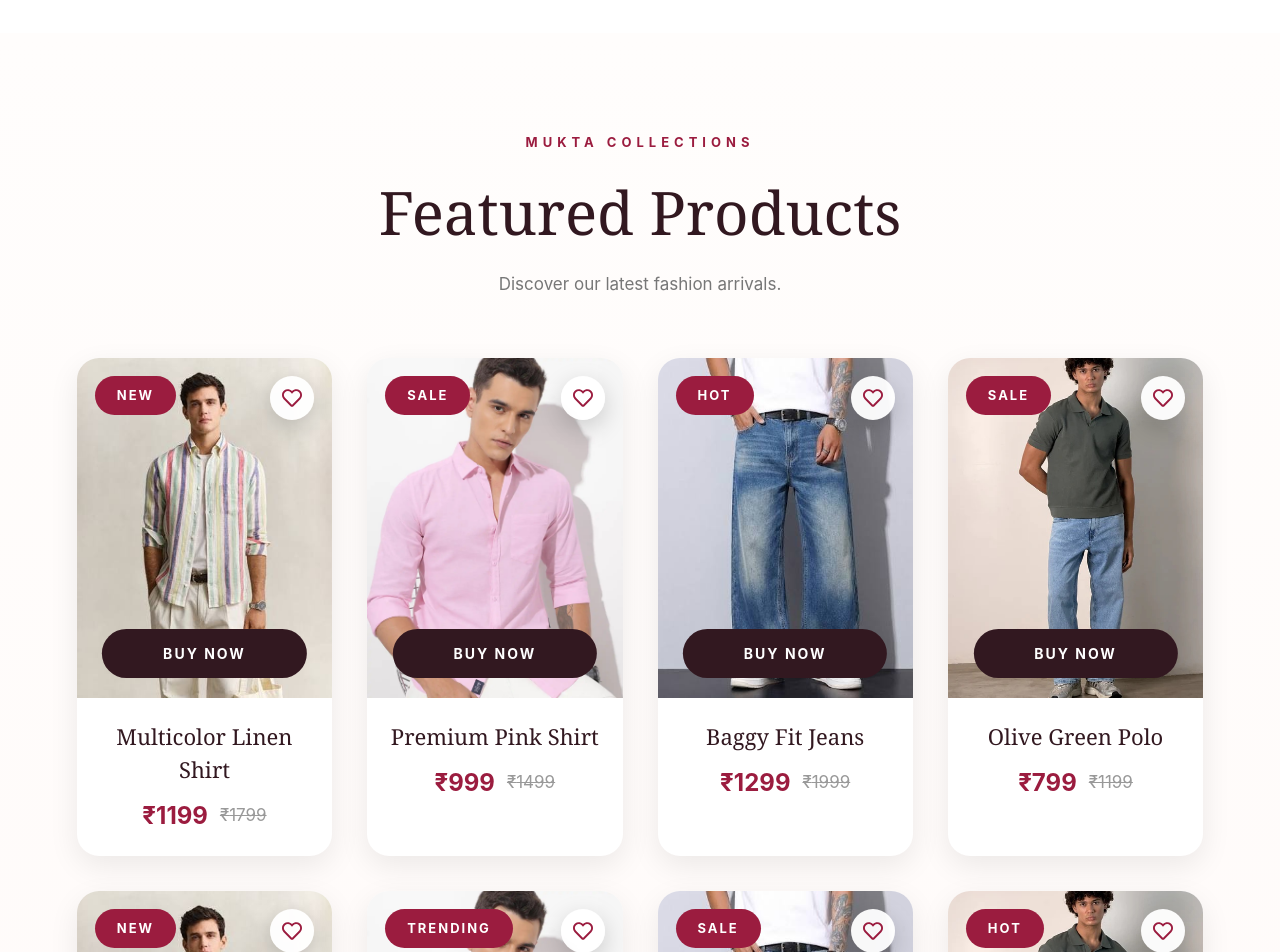
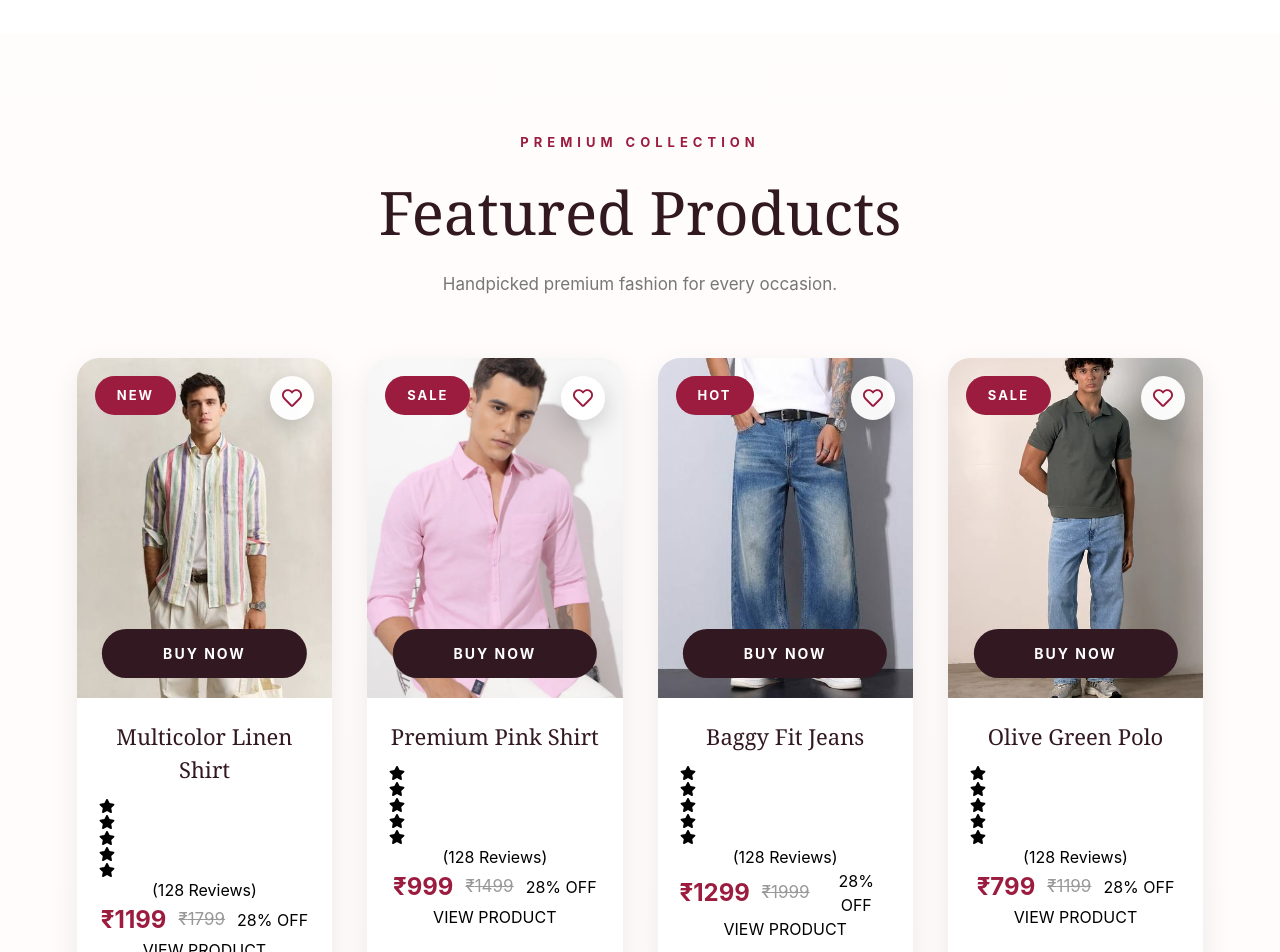
Before and after one commit to rahulsand100/MUKTA-FANCY-STORE, a React (Vite) app in the folder client/: page / in a window 1280 px wide. Shown: the part 3460-4412 px from the top of the page. Built offline with nearby package versions, Linux system fonts and the light colour scheme.

Commit message:
adding featured product

```diff
--- a/client/src/components/FeaturedProducts/FeaturedProducts.jsx
+++ b/client/src/components/FeaturedProducts/FeaturedProducts.jsx
@@ -1,34 +1,43 @@
 import "./FeaturedProducts.css";
 import { useNavigate } from "react-router-dom";
 import products from "../../data/products";
-import { FaHeart, FaRegHeart } from "react-icons/fa";
+import { FaHeart, FaRegHeart, FaStar } from "react-icons/fa";
 import { useWishlist } from "../../context/WishlistContext";
 
 function FeaturedProducts() {
   const navigate = useNavigate();
+
   const { toggleWishlist, isWishlisted } = useWishlist();
 
   return (
-    <section
-      className="featured"
-      id="featured-products"
-    >
+    <section className="featured" id="featured-products">
       <div className="featured-title">
-        <p>MUKTA COLLECTIONS</p>
+        <p>PREMIUM COLLECTION</p>
         <h2>Featured Products</h2>
-        <span>Discover our latest fashion arrivals.</span>
+        <span>Handpicked premium fashion for every occasion.</span>
       </div>
 
       <div className="featured-grid">
         {products.map((product) => (
-
           <div
             key={product.id}
             className="product-card"
             onClick={() => navigate(`/product/${product.id}`)}
           >
             <div className="product-image">
-               <button
+
+              <img
+                src={product.image}
+                alt={product.name}
+              />
+
+              <div className="image-overlay"></div>
+
+              <span className="badge">
+                {product.discount || "NEW"}
+              </span>
+
+              <button
                 className="wishlist-btn"
                 onClick={(e) => {
                   e.stopPropagation();
@@ -42,15 +51,6 @@ function FeaturedProducts() {
                 )}
               </button>
 
-              <img
-                src={product.image}
-                alt={product.name}
-              />
-
-              <span className="badge">
-                {product.discount || "NEW"}
-              </span>
-
               <button
                 className="cart-btn"
                 onClick={(e) => {
@@ -60,24 +60,51 @@ function FeaturedProducts() {
               >
                 BUY NOW
               </button>
+
             </div>
 
-            {/* INFO */}
+            <div className="product-info">
 
-            <div className="product-info">
               <h3>{product.name}</h3>
 
+              <div className="rating">
+                <FaStar />
+                <FaStar />
+                <FaStar />
+                <FaStar />
+                <FaStar />
+
+                <span>(128 Reviews)</span>
+              </div>
+
               <div className="price">
-                <span>
+
+                <span className="new-price">
                   ₹{product.price}
                 </span>
 
                 {product.oldPrice && (
-                  <del>
-                    ₹{product.oldPrice}
-                  </del>
+                  <>
+                    <del>₹{product.oldPrice}</del>
+
+                    <div className="discount">
+                      28% OFF
+                    </div>
+                  </>
                 )}
+
               </div>
+
+              <button
+                className="view-btn"
+                onClick={(e) => {
+                  e.stopPropagation();
+                  navigate(`/product/${product.id}`);
+                }}
+              >
+                VIEW PRODUCT
+              </button>
+
             </div>
 
           </div>
```
